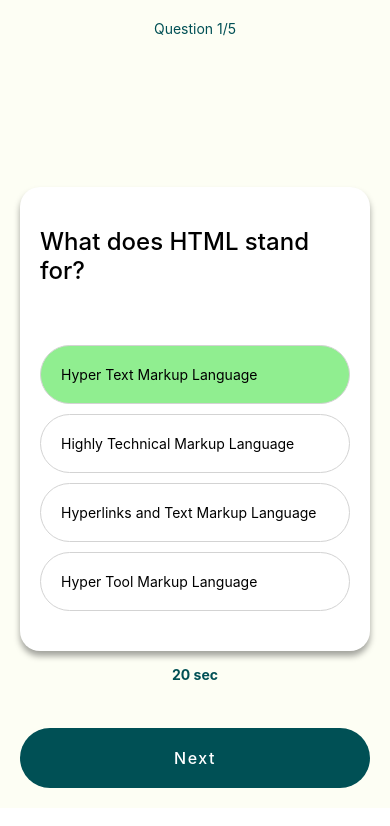
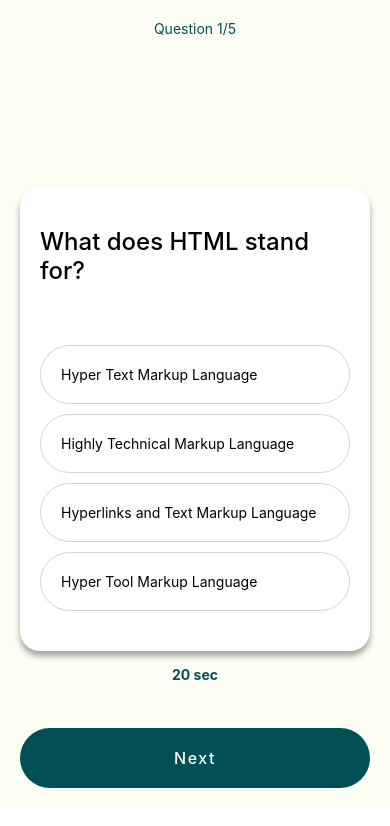
Before and after one commit to scapsa0116/Quizapp, a React Native app: screen / in a window 390 px wide. Shown: the top 826 px of the page. Built offline with nearby package versions, Linux system fonts and the light colour scheme; some icons are missing.

Commit message:
Provider

```diff
--- a/App.tsx
+++ b/App.tsx
@@ -1,11 +1,15 @@
 import { StatusBar } from 'expo-status-bar';
-import { StyleSheet, Text, View } from 'react-native';
 import QuizScreen from './src/app/QuizScreen';
+import QuizProvider from './src/providers/QuizProvider';
 
 export default function App() {
   return (
-    <View >
-      <QuizScreen/>
-    </View>
+    <>
+      <QuizProvider>
+      <QuizScreen />
+      <StatusBar style="auto" />
+    </QuizProvider>
+      <StatusBar style="auto"/>
+    </>
   );
 }
--- a/src/app/QuizScreen.tsx
+++ b/src/app/QuizScreen.tsx
@@ -1,33 +1,49 @@
 import { View, Text, StyleSheet, SafeAreaView, Pressable,} from 'react-native';
 import QuestionCard from '../components/QuestionCard';
-import questions from '../questions';
 import CustomButton from '../components/CustomButton';
 import FontAwesome6 from '@react-native-vector-icons/fontawesome6';
+import Card from '../components/Card';
+import { useQuizContext } from '../providers/QuizProvider';
 
 
 
-const question = questions[0]
 
 export default function QuizScreen() {
+  const { question, questionIndex, onNext, score, totalQuestions } = useQuizContext()
+
+  // const { question } = useQuizContext();
+
+
+
+
+
   return (
     <SafeAreaView style={styles.page}>
    <View style={styles.container}>
 
         <View>
-          <Text style={styles.title}>Question 1/5</Text>
+          <Text style={styles.title}>Question {questionIndex +1}/{totalQuestions}</Text>
         </View>
 
         {/* Body */}
+        {question ? (
         <View>
-	        <QuestionCard question = {question}/>
-	        <Text style={styles.timer}>20 sec</Text>
-        </View>
+	          <QuestionCard question = {question}/>
+	          <Text style={styles.timer}>20 sec</Text>
+        </View>) : (
+          <Card title = "WellDone!">
+            <Text>"Correct Answer: {score}/{totalQuestions}"</Text>)
+            <Text>"Best Score: 10"</Text>
+          </Card>
+        )}
+
+
 
 
         {/* Footer */}
         <CustomButton
         title = "Next"
-        onPress = {() => console.warn('I am pressed')}
+        onPress = {onNext}
         onLongPress = {() => console.warn('ON LONG PRESS')}
         rightIcon = {<FontAwesome6 name="arrow-right-long" size={16} color="white"
         />}/>
--- a/src/components/AnswerOption.tsx
+++ b/src/components/AnswerOption.tsx
@@ -1,17 +1,19 @@
 import { View, Text, StyleSheet, Pressable } from "react-native"
+import { useQuizContext } from "../providers/QuizProvider";
 
 type AnswerOption = {
     option: string;
-    isSelected: boolean;
-    onPress: () => void;
+
 }
 
-export default function AnswerOption({option, isSelected, onPress}: AnswerOption){
-    console.log(onPress)
+export default function AnswerOption({option}: AnswerOption){
+    const {selectedOption, setSelectedOption} = useQuizContext()
+    const isSelected = option === selectedOption;
+
 
 
     return(
-        <Pressable onPress={onPress}>
+        <Pressable onPress={() => setSelectedOption(option)}>
 
         <View style = {[
             styles.container,
--- a/src/components/QuestionCard.tsx
+++ b/src/components/QuestionCard.tsx
@@ -14,21 +14,15 @@ type QuestionCard = {
 
 export default function QuestionCard ({question}: QuestionCard) {
 
-  const SelectedOption = question.options[0]
-  const onOptionSelected = (option: string) => {console.warn('selected: ', option) }
+
+
 
   return (
 
       <Card title = {question.title}>
       <View style = {{gap: 10}}>
         {question.options.map((option) => (
-          <AnswerOption
-           key={option}
-           option = {option}
-           isSelected = {option === SelectedOption}
-           onPress ={() => {onOptionSelected(option)}}/>
-        ))}
-
+          <AnswerOption key={option} option = {option}/>))}
       </View>
       </Card>
 
--- /dev/null
+++ b/src/providers/QuizProvider.tsx
@@ -0,0 +1,67 @@
+import { View, Text } from "react-native"
+import { createContext, useContext } from "react"
+import {PropsWithChildren, useState } from "react"
+import questions from "../questions"
+import { Question } from "../types"
+
+type QuizContext ={
+    question?: Question;
+    questionIndex: number;
+    onNext:() => void;
+    selectedOption?: string;
+    setSelectedOption: (newOption: string) => void;
+    score: number;
+    totalQuestions: number
+}
+
+const QuizContext = createContext<QuizContext>({
+    questionIndex: 0,
+    onNext: () => {},
+    setSelectedOption: () => {},
+    score: 0,
+    totalQuestions: 0,
+
+})
+export default function QuizProvider ({ children }: PropsWithChildren){
+
+  const [questionIndex, setQuestionIndex] = useState(0);
+  const question = questions[questionIndex];
+  const [selectedOption, setSelectedOption] = useState<string | undefined>()
+  const [score, setScore] = useState(0)
+  const isFinished = questionIndex > questions.length;
+  const restart = () => {
+    setQuestionIndex(0)
+    setSelectedOption('')
+    setScore(0)
+  }
+
+    const onNext =() => {
+        if(isFinished){
+            restart();
+            return;
+
+        }
+        if (selectedOption === question?.correctAnswer){
+            setScore((currScore) => currScore + 1)
+        }
+    setQuestionIndex((currValue) => currValue +1)
+  }
+
+
+  return(
+        <QuizContext.Provider value ={{
+            question,
+            questionIndex,
+            onNext,
+            selectedOption,
+            setSelectedOption,
+            score,
+            totalQuestions: questions.length
+        }}
+        >
+            {children}
+        </QuizContext.Provider>
+    )
+}
+
+export const useQuizContext = () => useContext(QuizContext)
```
